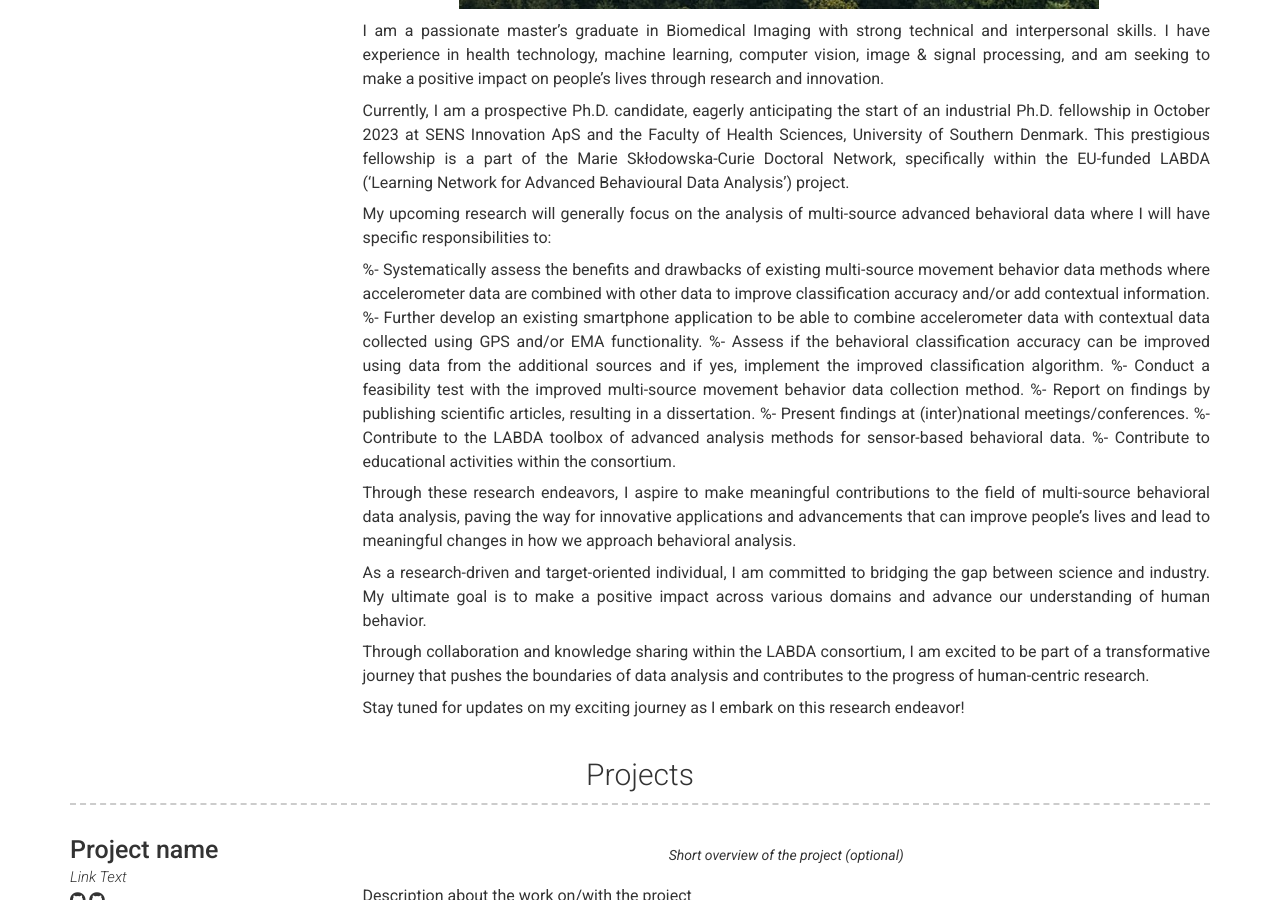
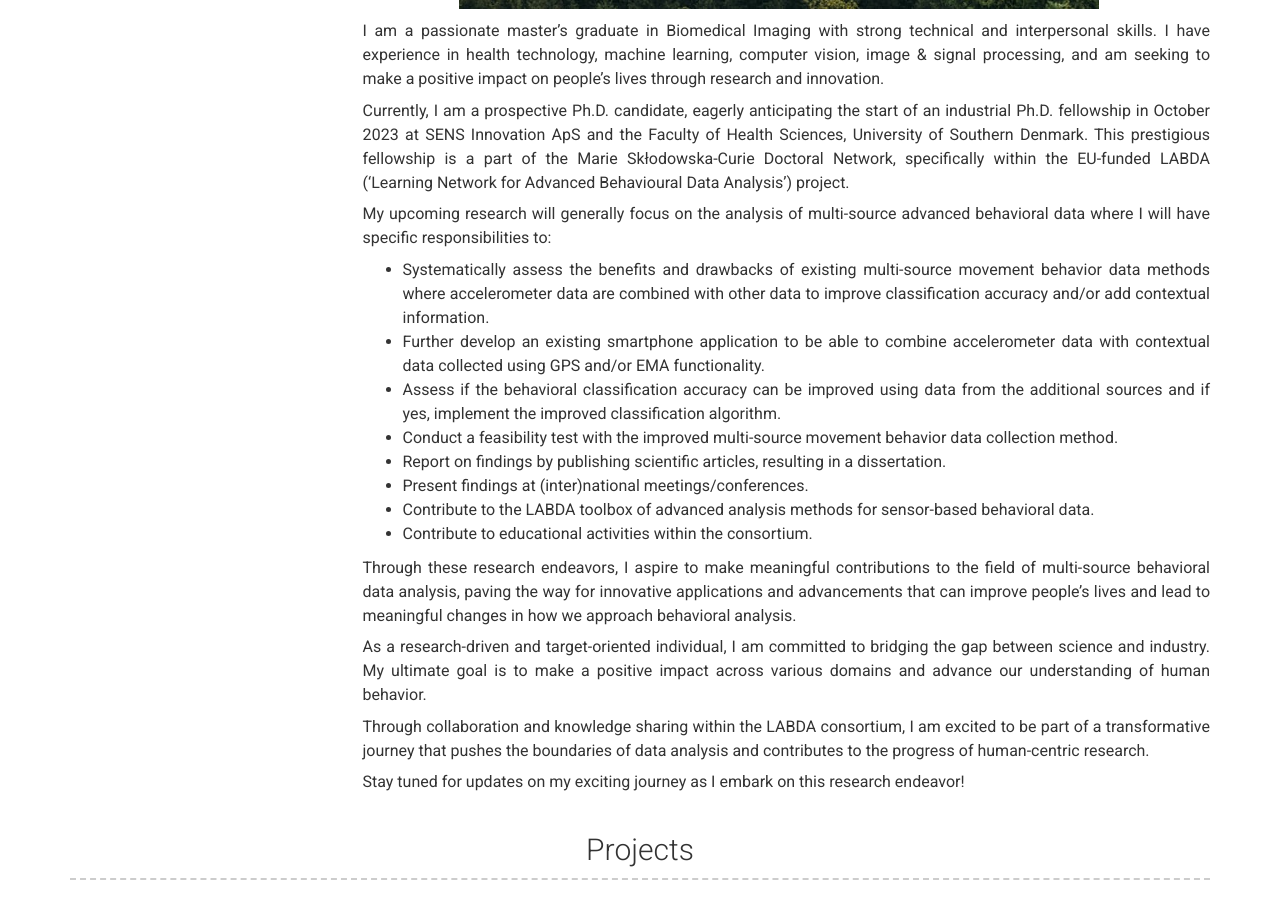
Before and after one commit to aminrezaei-img/CV, a Jekyll site: the page built from index.md, in a window 1280 px wide and 900 px high, scrolled down 1050 px. Built offline with Jekyll 4.4.1, drawn with Linux system fonts in a browser that asks for light colours; nearby versions of some CDN libraries.

```diff
--- a/_config.yml
+++ b/_config.yml
@@ -66,14 +66,14 @@ about_content: | # this will include new lines to allow paragraphs
 
   My upcoming research will generally focus on the analysis of multi-source advanced behavioral data where I will have specific responsibilities to:
 
-    %- Systematically assess the benefits and drawbacks of existing multi-source movement behavior data methods where accelerometer data are combined with other data to improve classification accuracy and/or add contextual information.
-    %- Further develop an existing smartphone application to be able to combine accelerometer data with contextual data collected using GPS and/or EMA functionality.
-    %- Assess if the behavioral classification accuracy can be improved using data from the additional sources and if yes, implement the improved classification algorithm.
-    %- Conduct a feasibility test with the improved multi-source movement behavior data collection method.
-    %- Report on findings by publishing scientific articles, resulting in a dissertation.
-    %- Present findings at (inter)national meetings/conferences.
-    %- Contribute to the LABDA toolbox of advanced analysis methods for sensor-based behavioral data.
-    %- Contribute to educational activities within the consortium.
+    - Systematically assess the benefits and drawbacks of existing multi-source movement behavior data methods where accelerometer data are combined with other data to improve classification accuracy and/or add contextual information.
+    - Further develop an existing smartphone application to be able to combine accelerometer data with contextual data collected using GPS and/or EMA functionality.
+    - Assess if the behavioral classification accuracy can be improved using data from the additional sources and if yes, implement the improved classification algorithm.
+    - Conduct a feasibility test with the improved multi-source movement behavior data collection method.
+    - Report on findings by publishing scientific articles, resulting in a dissertation.
+    - Present findings at (inter)national meetings/conferences.
+    - Contribute to the LABDA toolbox of advanced analysis methods for sensor-based behavioral data.
+    - Contribute to educational activities within the consortium.
 
   Through these research endeavors, I aspire to make meaningful contributions to the field of multi-source behavioral data analysis, paving the way for innovative applications and advancements that can improve people's lives and lead to meaningful changes in how we approach behavioral analysis.
 
```
